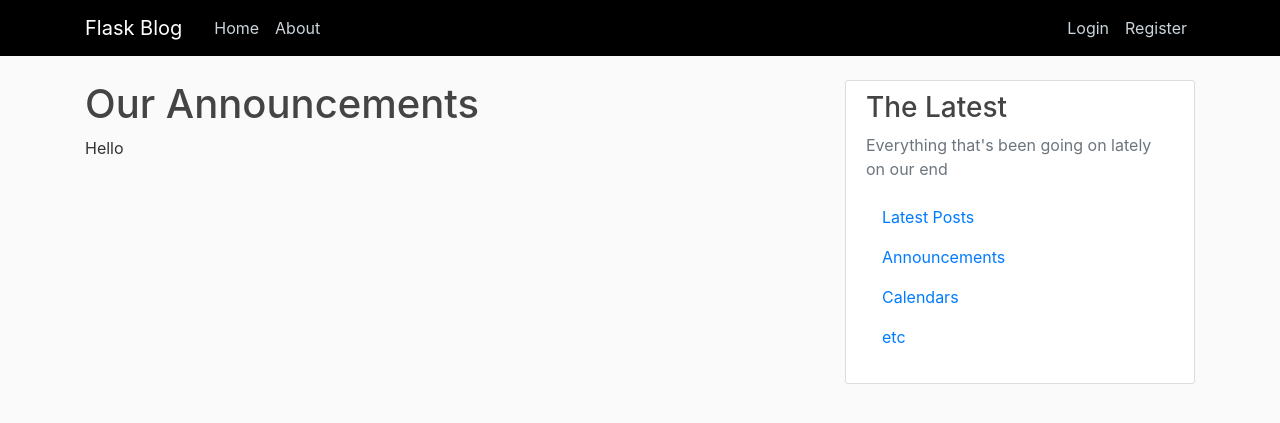
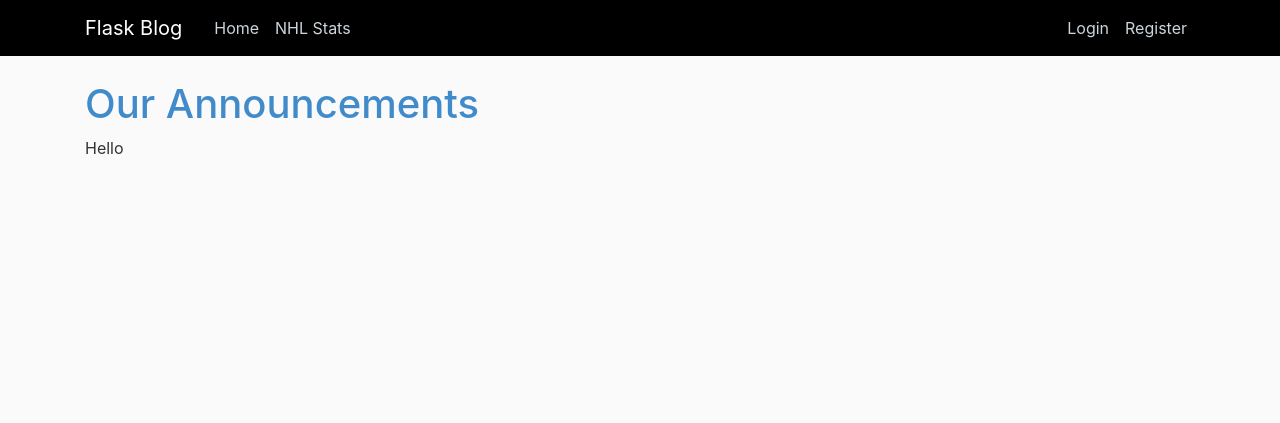
Before and after one commit to MyNameIsJonathan/NHL-Project, a Flask app: page /announcements in a window 1280 px wide. Shown: the top 423 px of the page. Run offline with Flask 2, Linux system fonts and the light colour scheme; some libraries are stand-ins or nearby versions.

Commit message:
Created NHL Stats Page
Removed "About" page and instead included NHL Stats

```diff
--- a/flaskblog/main/routes.py
+++ b/flaskblog/main/routes.py
@@ -8,12 +8,16 @@ main = Blueprint('main', __name__)
 
 #These functions 'create' pages within your site.
 # This one creates the 'home' page, while the one
-# below creates the About page
+# below creates the NHL Stats page
 @main.route("/")  #Having two @app. here means that this page is rendered when either website.com/ or website.com/home are visited
 @main.route("/home")
 def home():
     page = request.args.get('page', default=1, type=int)
     posts = Post.query.order_by(Post.date_posted.desc()).paginate(page=page, per_page=5)
+    return render_template('home.html', posts=posts)
+
+@main.route("/nhl_stats")
+def nhl_stats():
     a = pd.read_pickle('/Users/jonathanolson/Documents/GitHub/NHL-Project/dailyMyDF/dailyMyDF_2018-11-25.pickle')
     a = a.sort_values('G', ascending=False)
     my_results = {}
@@ -22,11 +26,7 @@ def home():
     my_results['Third Top Scorer'] = a.iloc[2].name
     my_results['Fourth Top Scorer'] = a.iloc[3].name
     my_results['Fifth Top Scorer'] = a.iloc[4].name
-    return render_template('home.html', posts=posts, my_results=my_results)
-
-@main.route("/about")
-def about():
-    return render_template('about.html', title = 'About')
+    return render_template('nhl_stats.html', title = 'NHL Stats', my_results=my_results)
 
 @main.route("/announcements")
 def announcements():
--- a/flaskblog/static/main.css
+++ b/flaskblog/static/main.css
@@ -4,7 +4,11 @@ body {
   margin-top: 5rem;
 }
 
-h1, h2, h3, h4, h5, h6 {
+h1 {
+  color: #428bca;
+}
+
+h2, h3, h4, h5, h6 {
   color: #444444;
 }
 
--- a/flaskblog/templates/about.html
+++ /dev/null
@@ -1,4 +0,0 @@
-{% extends "layout.html" %}
-{% block content %}
-    <h1>About Page</h1>
-{% endblock content %}
--- a/flaskblog/templates/layout.html
+++ b/flaskblog/templates/layout.html
@@ -5,9 +5,9 @@
     <meta charset="utf-8">
     <meta name="viewport" content="width=device-width, initial-scale=1, shrink-to-fit=no">
 
+
     <!-- Bootstrap CSS -->
     <link rel="stylesheet" href="https://maxcdn.bootstrapcdn.com/bootstrap/4.0.0/css/bootstrap.min.css" integrity="sha384-Gn5384xqQ1aoWXA+058RXPxPg6fy4IWvTNh0E263XmFcJlSAwiGgFAW/dAiS6JXm" crossorigin="anonymous">
-
     <link rel="stylesheet" type="text/css" href="{{ url_for('static', filename='main.css') }}">
 
     {% if title %}
@@ -27,7 +27,7 @@
           <div class="collapse navbar-collapse" id="navbarToggle">
             <div class="navbar-nav mr-auto">
               <a class="nav-item nav-link" href="{{ url_for('main.home') }}">Home</a>
-              <a class="nav-item nav-link" href="{{ url_for('main.about') }}">About</a>
+              <a class="nav-item nav-link" href="{{ url_for('main.nhl_stats') }}">NHL Stats</a>
             </div>
             <!-- Navbar Right Side -->
             <div class="navbar-nav">
@@ -58,27 +58,15 @@
           {% endwith %}
           {% block content %}{% endblock %}
         </div>
-        <div class="col-md-4">
-          <div class="content-section">
-            <h3>The Latest</h3>
-            <p class='text-muted'>Everything that's been going on lately on our end
-              <ul class="list-group">
-                <a class="nav-item nav-link" href="{{ url_for('main.home') }}">Latest Posts</a>
-                <a class="nav-item nav-link" href="{{ url_for('main.announcements') }}">Announcements</a>
-                <a class="nav-item nav-link" href="{{ url_for('main.home') }}">Calendars</a>
-                <a class="nav-item nav-link" href="{{ url_for('main.home') }}">etc</a>
-              </ul>
-            </p>
-          </div>
-        </div>
       </div>
     </main>
 
 
     <!-- Optional JavaScript -->
-    <!-- jQuery first, then Popper.js, then Bootstrap JS -->
+    <!-- jQuery first, then Popper.js, then Bootstrap JS
     <script src="https://code.jquery.com/jquery-3.2.1.slim.min.js" integrity="sha384-KJ3o2DKtIkvYIK3UENzmM7KCkRr/rE9/Qpg6aAZGJwFDMVNA/GpGFF93hXpG5KkN" crossorigin="anonymous"></script>
     <script src="https://cdnjs.cloudflare.com/ajax/libs/popper.js/1.12.9/umd/popper.min.js" integrity="sha384-ApNbgh9B+Y1QKtv3Rn7W3mgPxhU9K/ScQsAP7hUibX39j7fakFPskvXusvfa0b4Q" crossorigin="anonymous"></script>
     <script src="https://maxcdn.bootstrapcdn.com/bootstrap/4.0.0/js/bootstrap.min.js" integrity="sha384-JZR6Spejh4U02d8jOt6vLEHfe/JQGiRRSQQxSfFWpi1MquVdAyjUar5+76PVCmYl" crossorigin="anonymous"></script>
-</body>
+    a-->
+  </body>
 </html>
--- a/flaskblog/templates/scraps.html
+++ b/flaskblog/templates/scraps.html
@@ -1,3 +1,5 @@
+<!--
+
 <header class="site-header ">
   <nav class="navbar navbar-expand-md navbar-dark bg-steel fixed-top"=>
     <div class="container">
@@ -11,7 +13,7 @@
           <a class="nav-item nav-link" href="{{ url_for('main.announcements') }}">Announcements</a>
           <a class="nav-item nav-link" href="{{ url_for('main.about') }}">About</a>
         </div>
-              <!-- Navbar Right Side -->
+        <!- Navbar Right Side ->
         <div class="navbar-nav">
           {% if current_user.is_authenticated %}
             <a class="nav-item nav-link" href="{{ url_for('posts.new_post') }}">New Post</a>
@@ -26,3 +28,4 @@
     </div>
   </nav>
 </header>
+-->
--- a/flaskrun.py
+++ b/flaskrun.py
@@ -2,7 +2,5 @@ from flaskblog import create_app
 
 app = create_app()
 
-a = 'Steven Stamkos'
-
 if __name__ == '__main__':
     app.run(debug=True)
```
Also changed, not shown: flaskblog/templates/home.html (+0 -9 lines), flaskblog/templates/nhl_stats.html (added, +13 -0 lines), scraps.txt (+14 -0 lines), statScrapeRun.py (renamed from dailyRun.py). Lines whose indentation alone changed are shown as unchanged.
